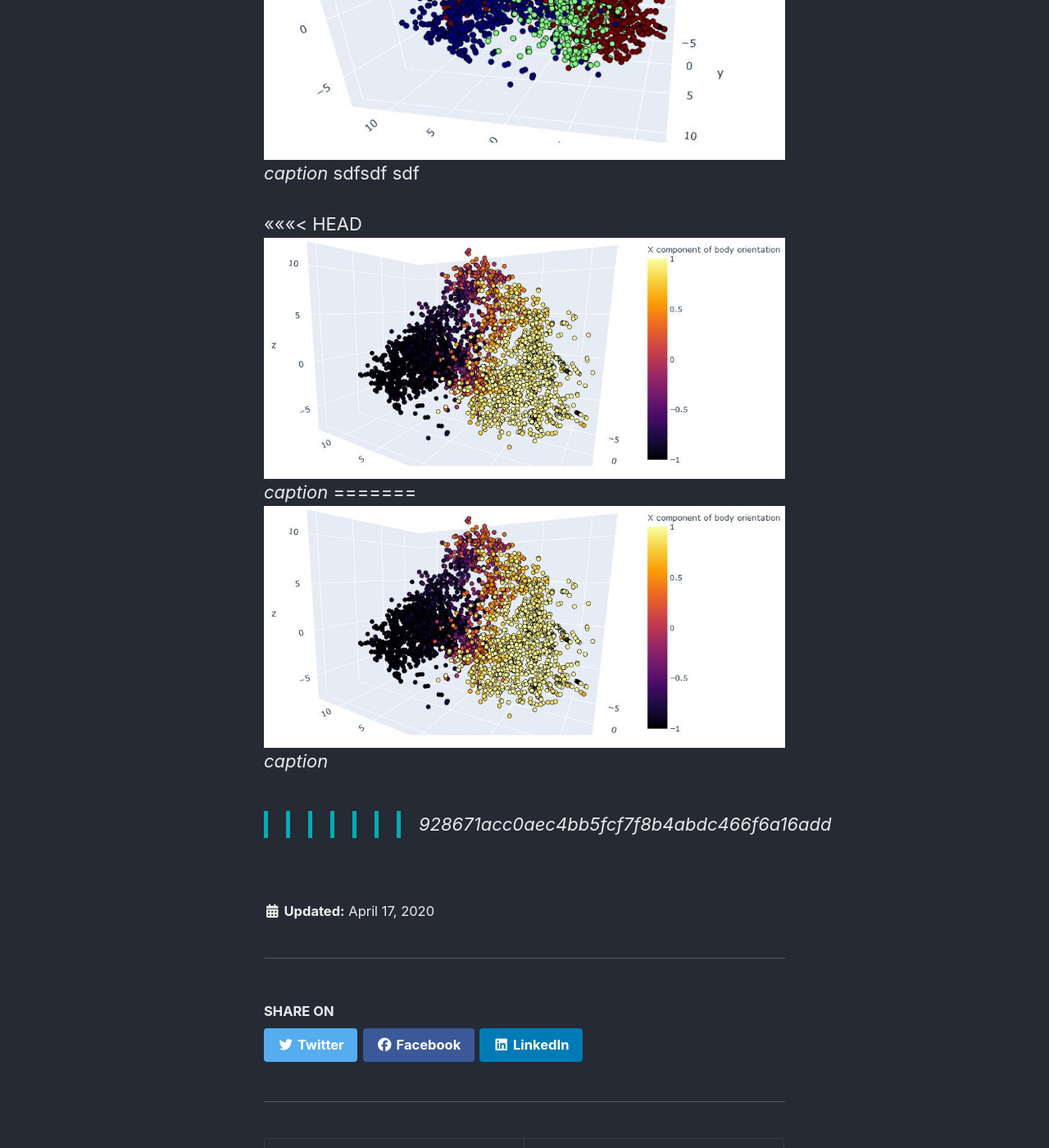
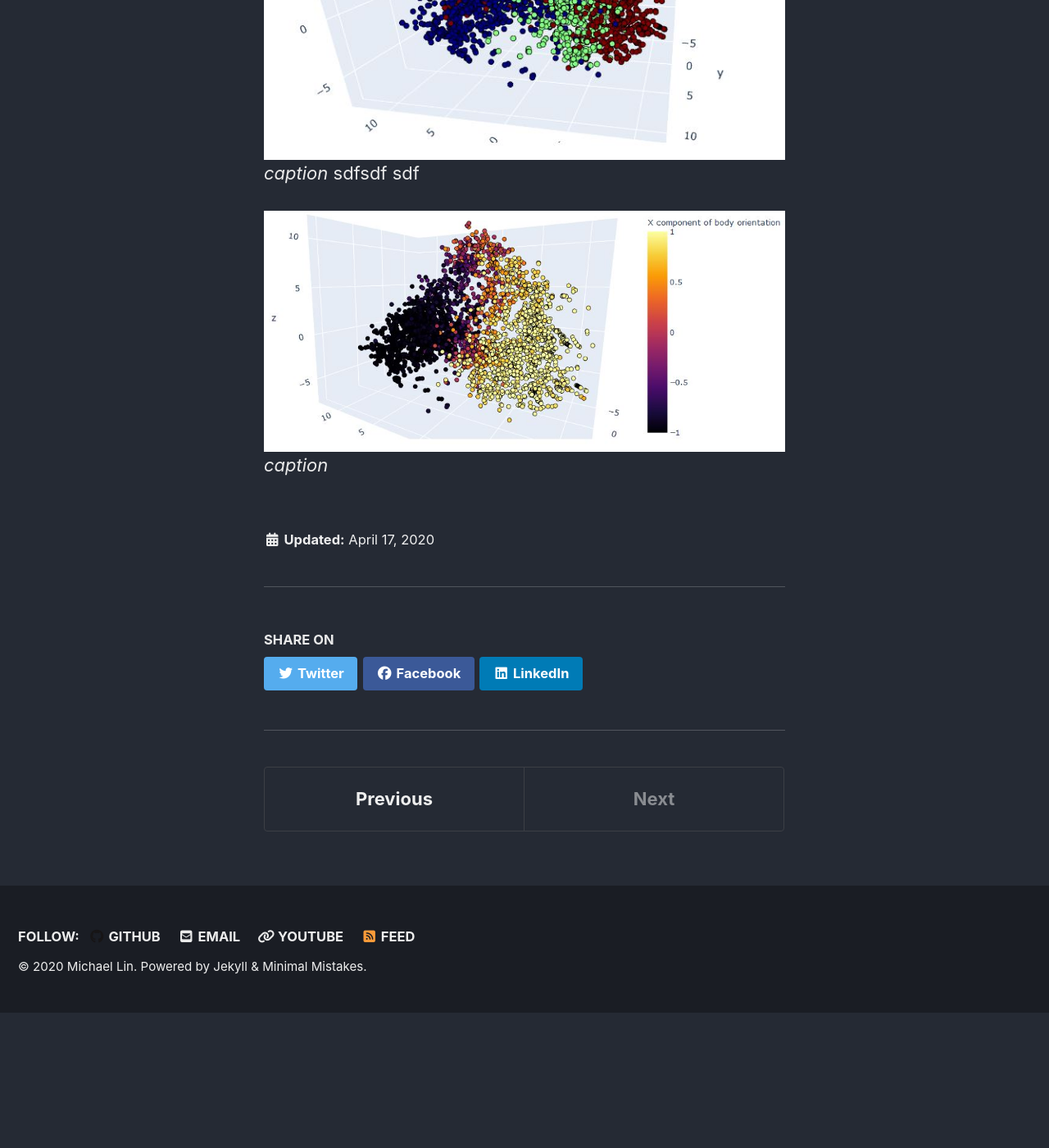
Before and after one commit to M-Lin-DM/M-Lin-DM.github.io, a Jekyll site: the page built from _posts/2020-04-17-Transporters-Project.md, in a window 1280 px wide and 1400 px high, scrolled down 10935 px. Shown: the whole window at 82% size. Built offline with Jekyll 4.4.1, drawn with Linux system fonts in a browser that asks for light colours; cached includes are drawn as plain includes; nearby versions of some CDN libraries; formulas are drawn with MathJax 3; after the commit the page ends 12170 px from its top, so only the background shows below that.

Commit message:
draft transporter post

```diff
--- a/_posts/2020-04-17-Transporters-Project.md
+++ b/_posts/2020-04-17-Transporters-Project.md
@@ -127,10 +127,5 @@ sdf
 sdfsdf
 sdf
 
-<<<<<<< HEAD
 ![](/images/transporters/agent0xcomp.JPG)
 *caption*
-=======
-![](/images/transporters/agent0xcomp.jpg)
-*caption*
->>>>>>> 928671acc0aec4bb5fcf7f8b4abdc466f6a16add
```
